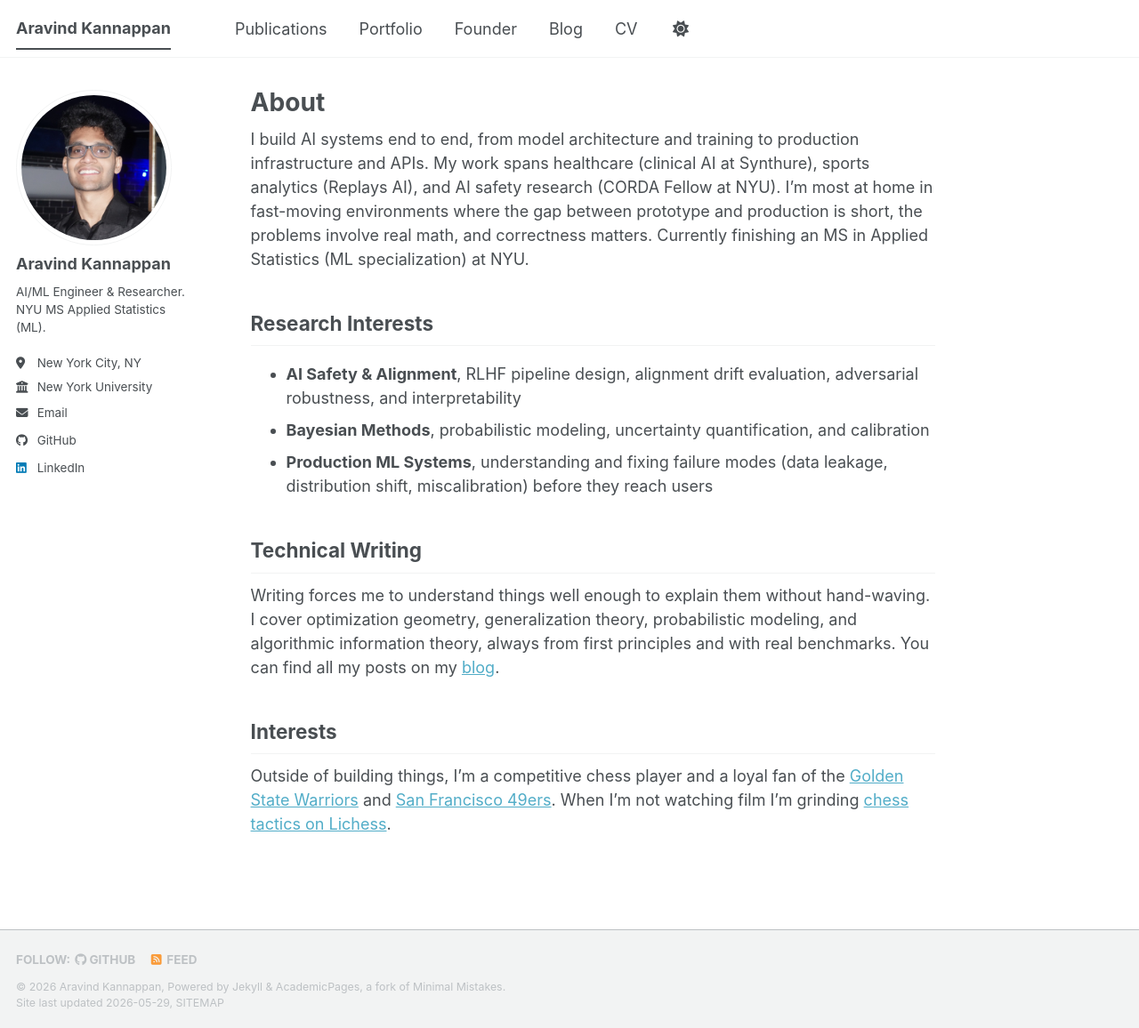
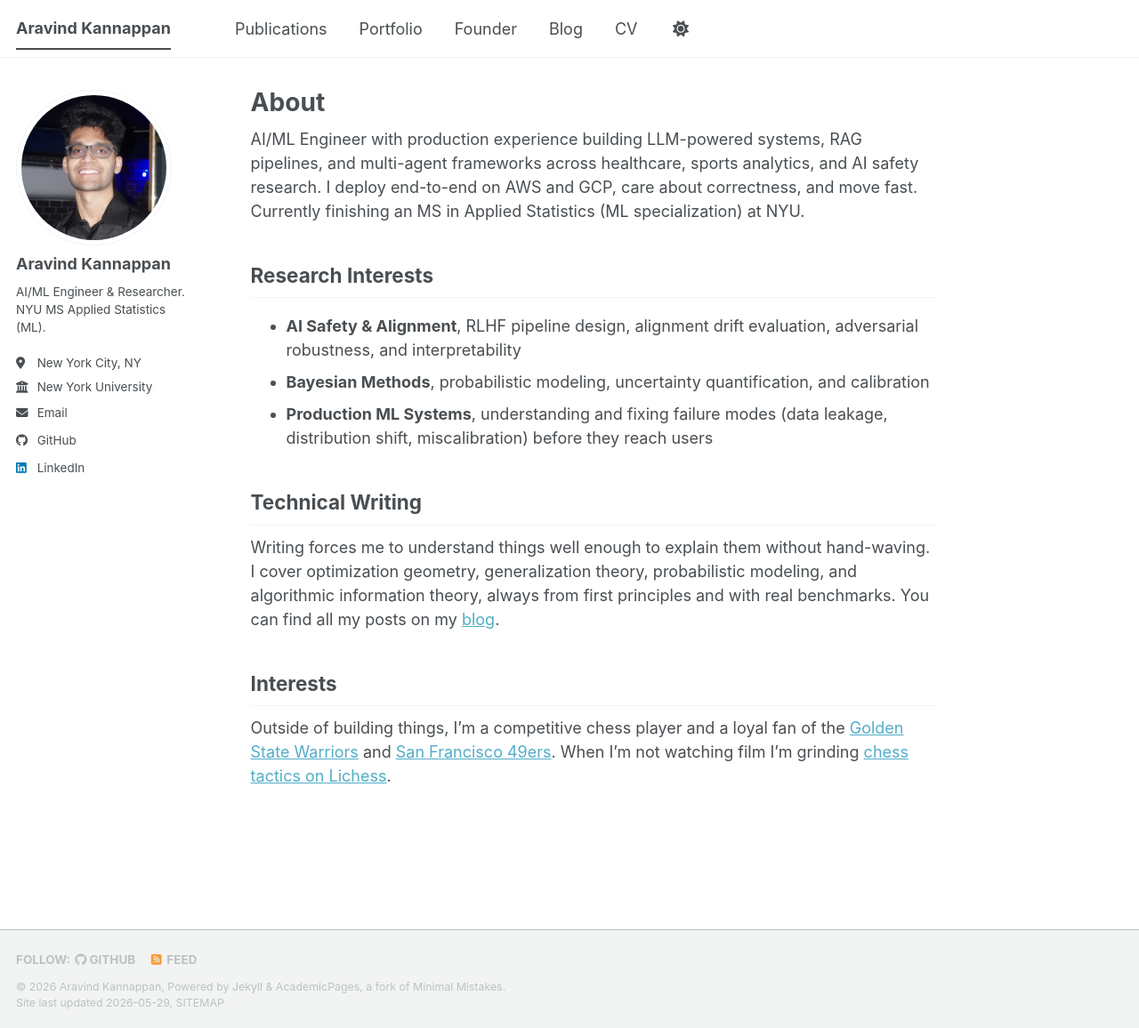
Before and after one commit to aravinds-kannappan/aravinds-kannappan.github.io, a Jekyll site: the page built from _pages/about.md, in a window 1280 px wide and 1156 px high. Shown: the whole window at 89% size. Built offline with Jekyll 4.4.1, drawn with Linux system fonts in a browser that asks for light colours; a script bundle is joined from its source files by our own code; library files that are not in the unit come from our copies.

Commit message:
Simplify about paragraph

```diff
--- a/_pages/about.md
+++ b/_pages/about.md
@@ -7,7 +7,7 @@ redirect_from:
   - /about.html
 ---
 
-I build AI systems end to end, from model architecture and training to production infrastructure and APIs. My work spans healthcare (clinical AI at Synthure), sports analytics (Replays AI), and AI safety research (CORDA Fellow at NYU). I'm most at home in fast-moving environments where the gap between prototype and production is short, the problems involve real math, and correctness matters. Currently finishing an MS in Applied Statistics (ML specialization) at NYU.
+AI/ML Engineer with production experience building LLM-powered systems, RAG pipelines, and multi-agent frameworks across healthcare, sports analytics, and AI safety research. I deploy end-to-end on AWS and GCP, care about correctness, and move fast. Currently finishing an MS in Applied Statistics (ML specialization) at NYU.
 
 ## Research Interests
 
```
